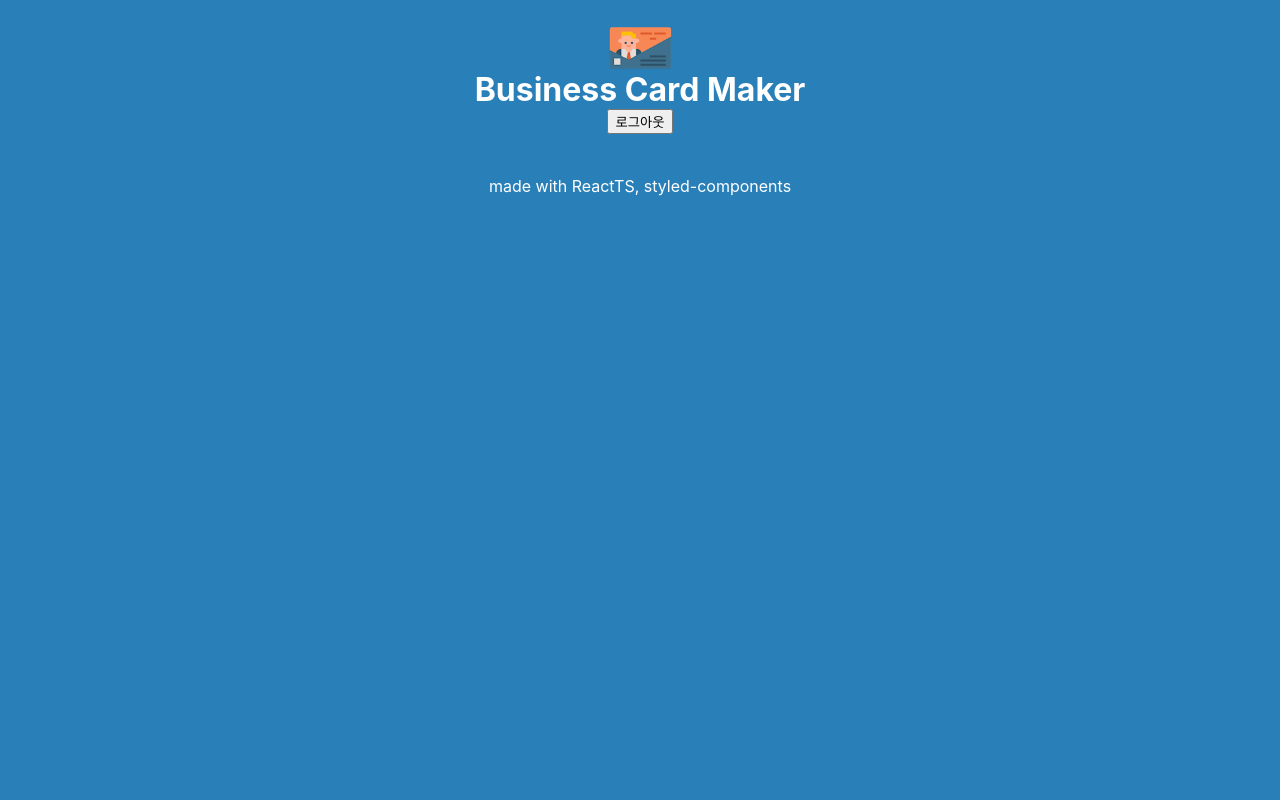
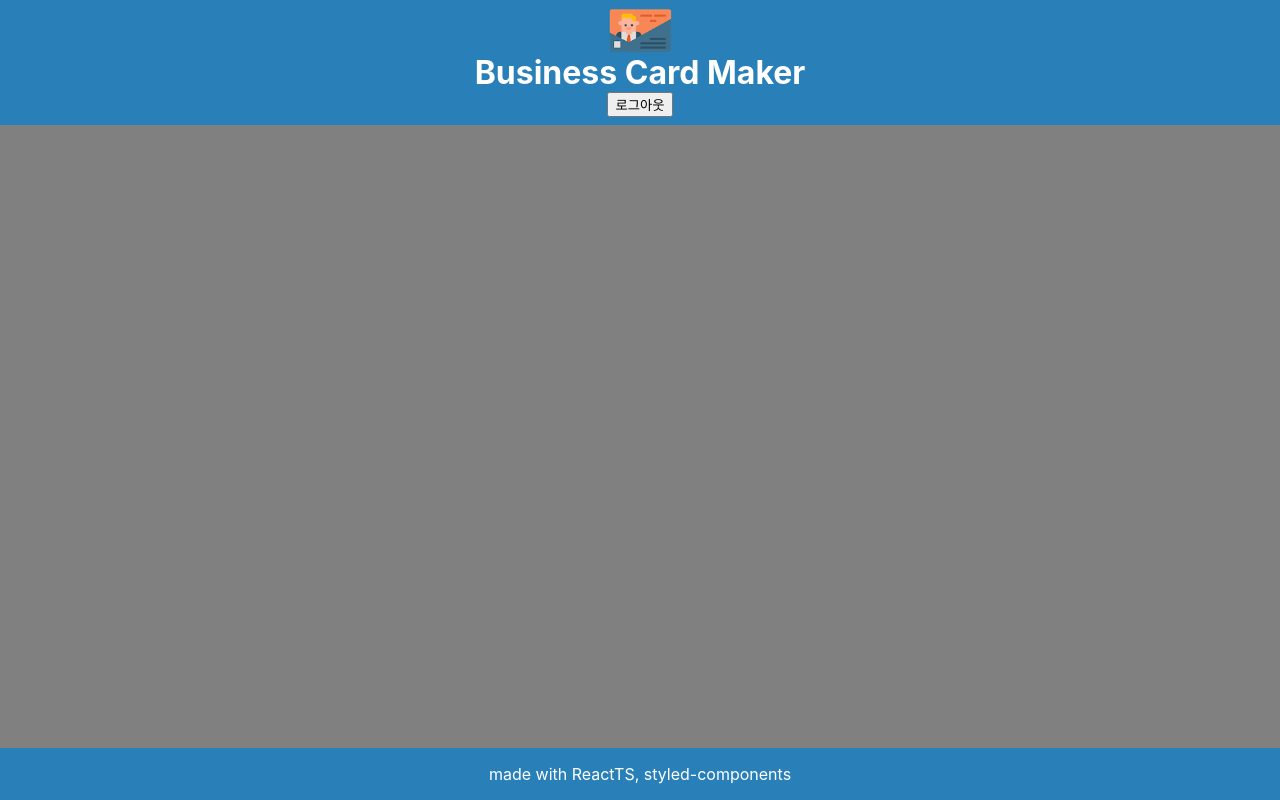
Before and after one commit to yogjin/business-card-maker, a React (Create React App) app: page /maker in a window 1280 px wide. Built offline with nearby package versions, Linux system fonts and the light colour scheme; no server answers; sample sign-in values are in the browser's storage.

Commit message:
style: Add Main the parent Component of Editor & Preview

```diff
--- a/src/component/Maker/Maker.tsx
+++ b/src/component/Maker/Maker.tsx
@@ -33,8 +33,10 @@ const Maker: FC<makerProps> = ({ fireBaseAuthService }) => {
   return (
     <Container>
       <Header handleLogout={handleLogout} />
-      <Editor />
-      <Preview />
+      <Main>
+        <Editor />
+        <Preview />
+      </Main>
       <Footer />
     </Container>
   );
@@ -44,16 +46,9 @@ const Container = styled.div`
   display: flex;
   flex-direction: column;
   width: 100%;
-
-  & > :nth-child(1) {
-    flex: 1 1 15%;
-  }
-  & > :nth-child(2) {
-    flex: 1 1 75%;
-  }
-  & > :nth-child(3) {
-    flex: 1 1 10%;
-  }
 `;
 
+const Main = styled.div`
+  flex: 1;
+`;
 export default Maker;
```
